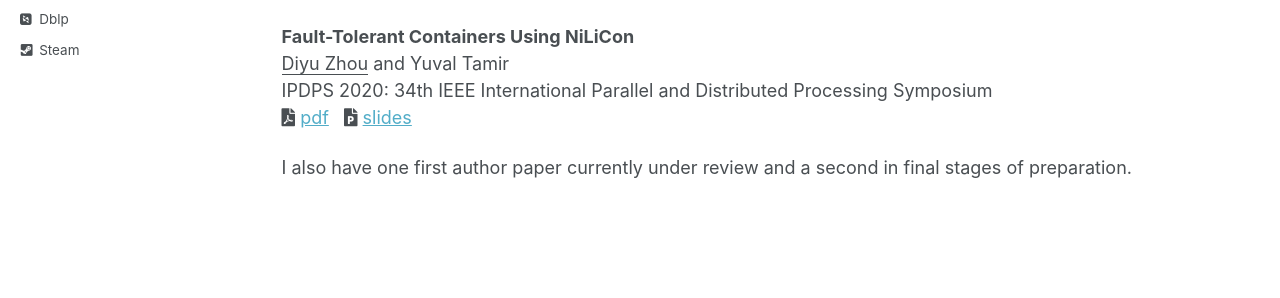
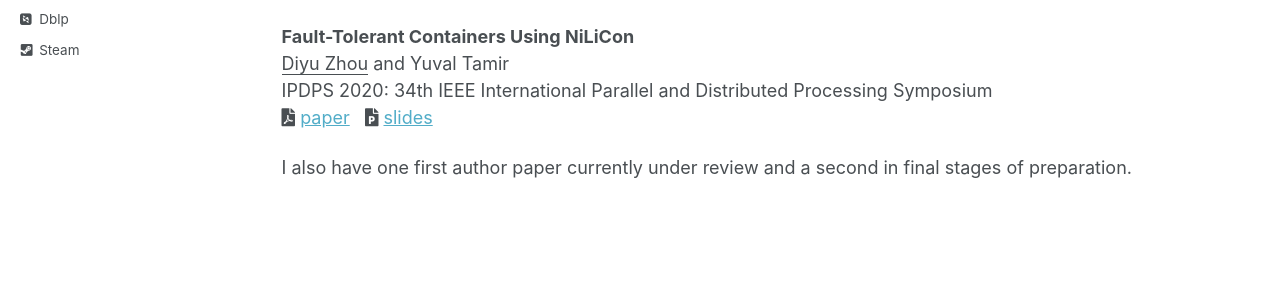
Before and after one commit to zhou-diyu/zhou-diyu.github.io, a Jekyll site: the page built from _pages/publications.md, in a window 1280 px wide. Shown: the part 404-702 px from the top of the page. Built offline with Jekyll 4.4.1, drawn with Linux system fonts in a browser that asks for light colours; some web fonts are replaced.

Commit message:
Update publications.md

```diff
--- a/_pages/publications.md
+++ b/_pages/publications.md
@@ -20,7 +20,7 @@
 **Fault-Tolerant Containers Using NiLiCon** \
 <ins>Diyu Zhou</ins> and Yuval Tamir \
 IPDPS 2020: 34th IEEE International Parallel and Distributed Processing Symposium \
-<i class="fas fa-file-pdf" aria-hidden="true"></i> [pdf](/files/ipdps20.pdf)
+<i class="fas fa-file-pdf" aria-hidden="true"></i> [paper](/files/ipdps20.pdf)
 &nbsp; <i class="fas fa-file-powerpoint"></i> [slides](/files/ipdps20.pptx)
 
 I also have one first author paper currently under review and a second in final stages of preparation.
```
